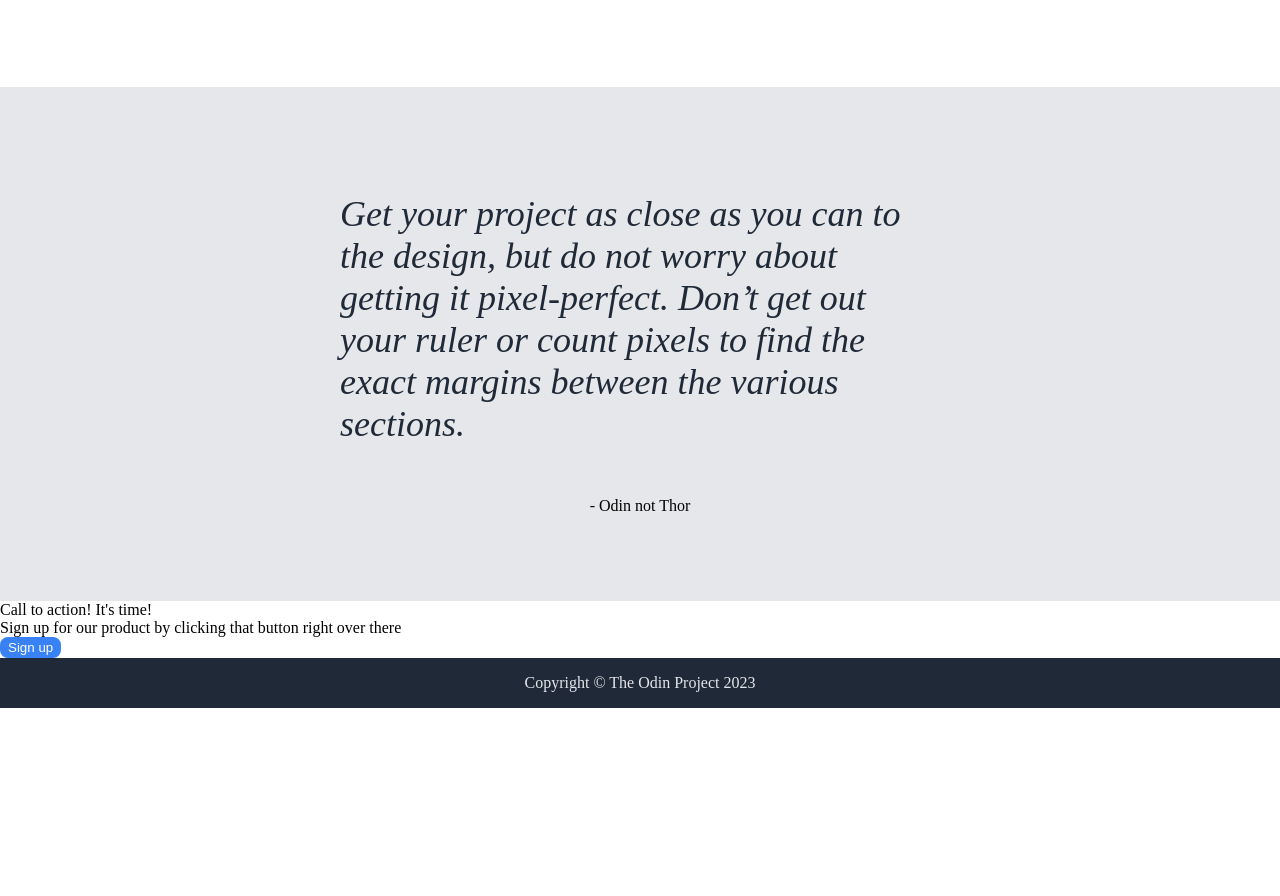
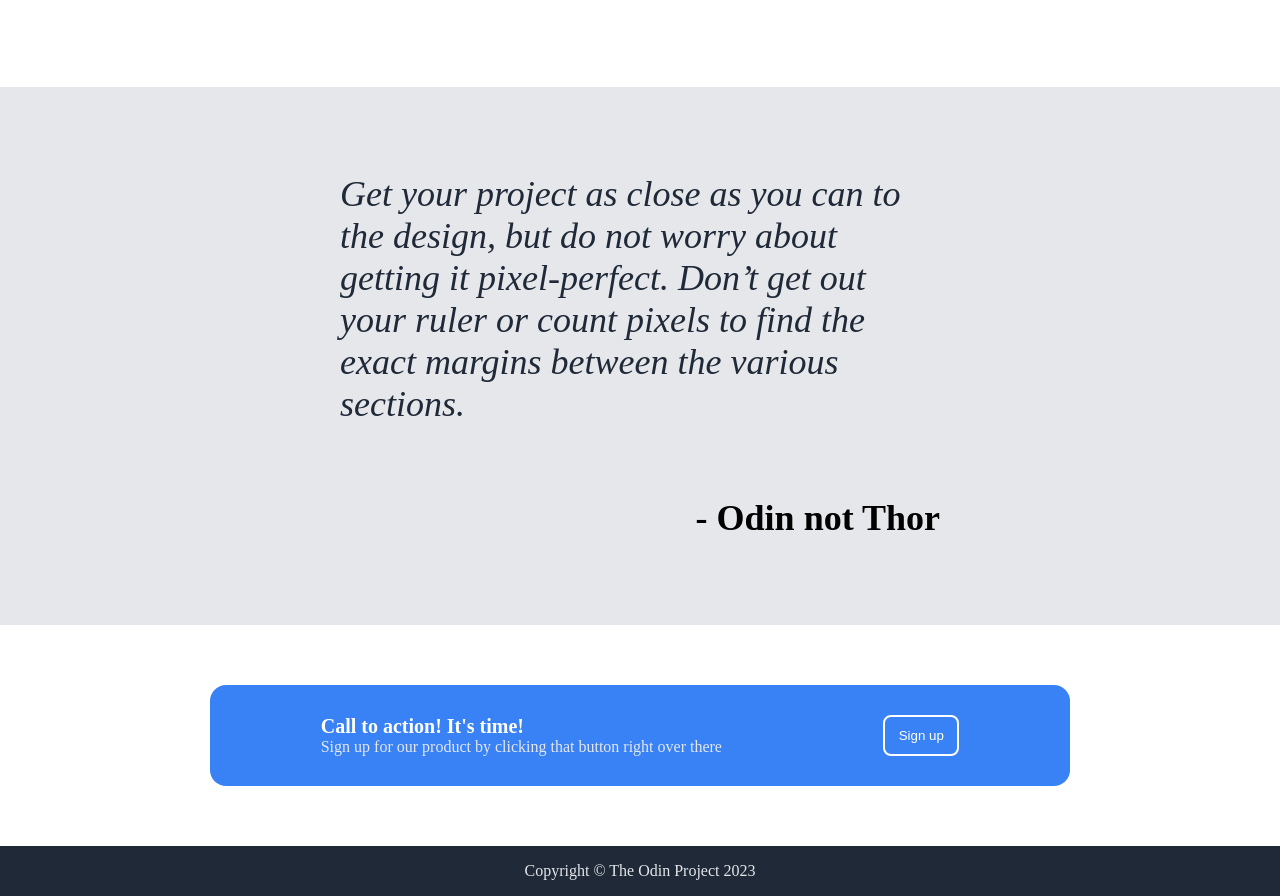
Before and after one commit to Louworker/Landing-page, a plain HTML site: page index.html in a window 1280 px wide. Shown: the part 767-1663 px from the top of the page. Before the commit the page ends 1475 px from the top, so only its background shows below. Drawn offline with Linux system fonts and the light colour scheme.

Commit message:
Add the rest of the flexbox work
Should be fully done, will just need to review
the code later

```diff
--- a/index.html
+++ b/index.html
@@ -18,7 +18,7 @@
     <div class="welcome">
         <div class="wep"> <p class="wetitle"> This website is awesome </p>
             <p class="wetext"> For this project you’ll be creating an entire web page from a design we’ll provide for you. placeholder placeholder placeholder placeholder placeholder</p>
-            <button class="Sone"> signup </button>
+            <button class="Sone"> Sign up </button>
         </div>
     <img alt="yes" src="./img/moutain.jpg">
     </div>
@@ -41,7 +41,7 @@
 
 </div>
 
-<div class="Sign2">
+<div class="sign">
     <div class="action">
         <div class="actitle">Call to action! It's time!</div>
         <div class="actext">Sign up for our product by clicking that button right over there</div>
--- a/style.css
+++ b/style.css
@@ -35,7 +35,8 @@ li a {
 }
 .welcome { display: flex;
     justify-content: center;
-    margin: 50px;;
+    margin: 50px;
+    gap: 20px;
 }
 .wetitle {
     font-size: 48px;
@@ -70,6 +71,7 @@ button {
     background-color: #3882f6;
     border: #3882f6 solid 2px ;
     border-radius: 8px;
+    padding: 0.5em 1em;
 
 }
 
@@ -86,7 +88,7 @@ button {
     justify-content: center;
     align-items: center;
     flex-direction: column;
-    padding: 70px;
+    padding: 50px;
 
 }
 .qutext
@@ -100,6 +102,12 @@ button {
 
 }
 
+.quname {
+    width: 600px;
+    text-align: right;
+    font-weight: 800;
+    font-size: 36px;
+}
 
 
 .info {
@@ -135,3 +143,40 @@ button {
     width: 150px;
     height: 150px;
 }
+
+
+.sign {
+    align-self: center;
+ display: flex;
+ flex-direction: row;
+ padding: 30px;
+ background-color: #3882f6;
+ color: white;
+ justify-content: space-around;
+ width: 800px;
+ border-radius: 16px;
+ margin: 60px;
+ padding: 30px;
+}
+
+.action {
+  display: flex;
+  flex-direction: column;
+
+}
+.actitle {
+font-weight: 800;
+font-size: 1.25em;
+
+}
+
+.actext {color: #e5e7eb;
+}
+
+
+
+
+.stwo {
+border: 2px solid white;
+
+}
```
